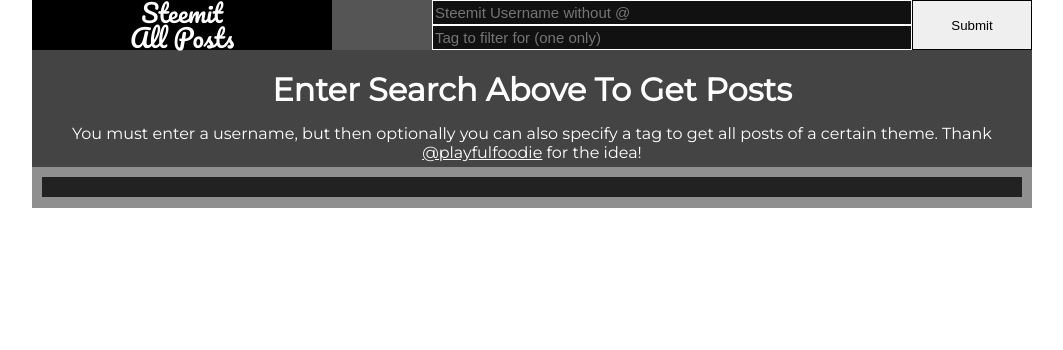
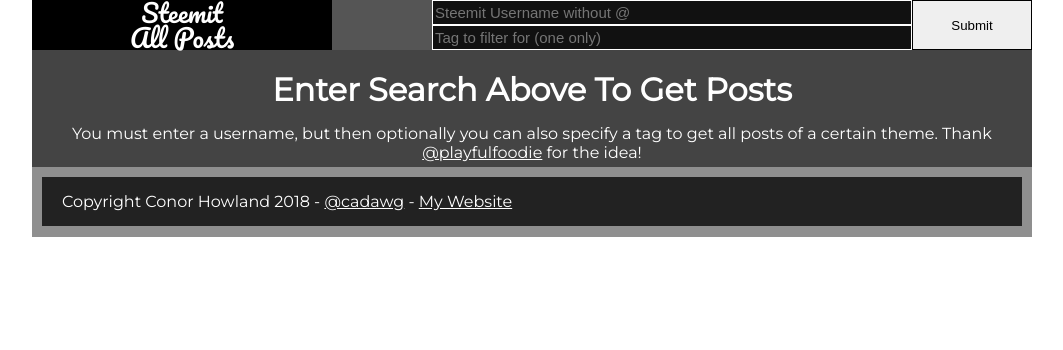
Before and after one commit to Snaddyvitch-Dispenser/steemit-allposts, a PHP site: page / in a window 1280 px wide. Shown: the top 350 px of the page, without its empty margins (108-1171 px from the left). Run offline with PHP 8.4, Linux system fonts and the light colour scheme.

Commit message:
Add copyright notice

```diff
--- a/index.php
+++ b/index.php
@@ -99,6 +99,7 @@ $dateNow = (new \DateTime())->format('Y-m-d\TH:i:s');
                     echo "<a class='ascsv' href='csv.php?user=" . $_GET["username"] . "&startat=" . $_GET["startat"] ."'>Download As CSV</a>";
                 }
             ?>
+            <p>Copyright Conor Howland 2018 - <a href="https://steemit.com/@cadawg">@cadawg</a> - <a href="https://conor.icu">My Website</a></p>
         </div>
 
     </div>
```
